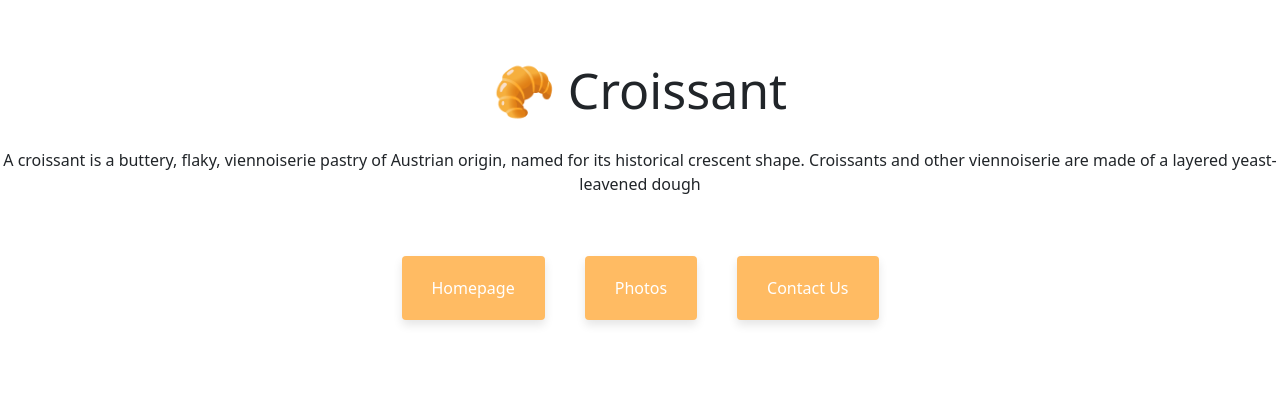
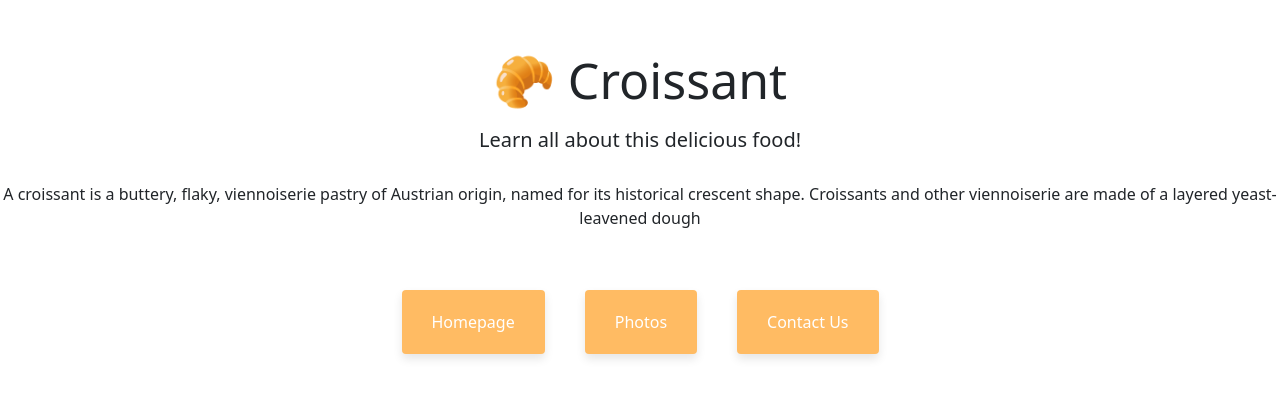
Before and after one commit to annelisedomingz/Croissant, a plain HTML site: page index.html in a window 1280 px wide. Drawn offline with nearby package versions, Linux system fonts and the light colour scheme.

Commit message:
Work on SEO for the site

```diff
--- a/css/style.css
+++ b/css/style.css
@@ -7,8 +7,14 @@
 h1 {
   text-align: center;
   margin-top: 40px !important;
-  padding: 20px;
+  padding: 10px;
   font-size: 50px !important;
+}
+
+h2 {
+  text-align: center;
+  margin-bottom: 30px !important;
+  font-size: 20px !important;
 }
 
 p {
--- a/index.html
+++ b/index.html
@@ -4,6 +4,10 @@
     <meta charset="UTF-8" />
     <meta http-equiv="X-UA-Compatible" content="IE=edge" />
     <meta name="viewport" content="width=device-width, initial-scale=1.0" />
+    <meta
+      name="description"
+      content="The website all about Croissants! check out croissant.com to learn more about."
+    />
     <link rel="stylesheet" href="/css/style.css" />
     <link
       href="https://cdn.jsdelivr.net/npm/bootstrap@5.0.2/dist/css/bootstrap.min.css"
@@ -12,10 +16,11 @@
       crossorigin="anonymous"
     />
 
-    <title>Document</title>
+    <title>Home of the Croissant - Croissant.com</title>
   </head>
   <body>
     <h1>🥐 Croissant</h1>
+    <h2>Learn all about this delicious food!</h2>
     <p>
       A croissant is a buttery, flaky, viennoiserie pastry of Austrian origin,
       named for its historical crescent shape. Croissants and other viennoiserie
```
Also changed, not shown: contact.html (+2 -1 lines), photo.html (+2 -1 lines).
